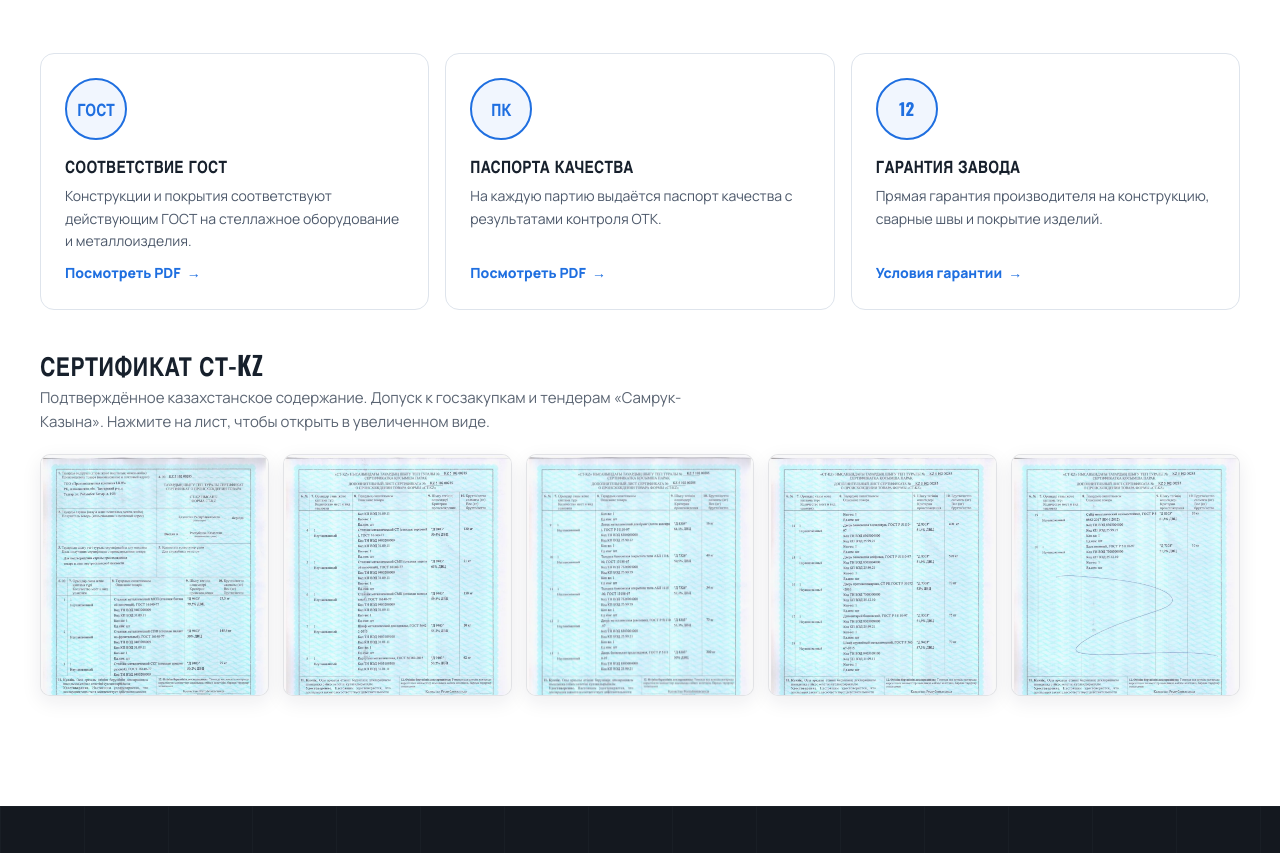
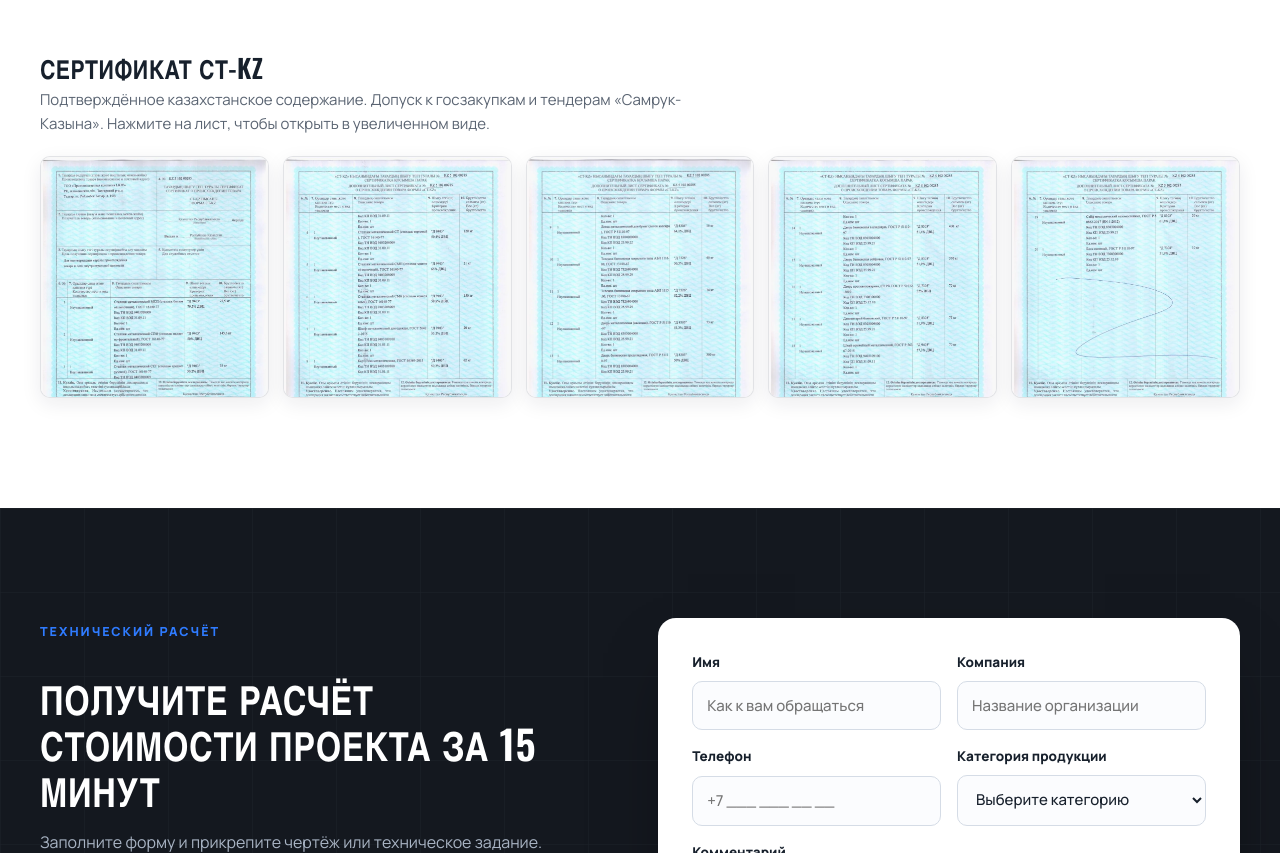
Before and after one commit to Ali-hub-01/nasteel, a plain HTML site: page index.html in a window 1280 px wide. Shown: the part 6126-6979 px from the top of the page. Drawn offline with nearby package versions, Linux system fonts and the light colour scheme.

Commit message:
nasteel: убраны карточки документов (ГОСТ/ПК/Гарантия) — остались реальные сертификаты СТ-KZ
Co-Authored-By: Claude Opus 4.8 <noreply@anthropic.com>

```diff
--- a/index.html
+++ b/index.html
@@ -368,27 +368,6 @@
         <h2>Заводская гарантия и полный пакет документов</h2>
         <p class="section-lead">Продукция NASTEEL проходит сертификацию и поставляется с документами, которые принимают банки, госзакупки и тендерные комиссии.</p>
       </div>
-      <div class="docs-grid">
-        <article class="doc-card reveal">
-          <span class="doc-mark">ГОСТ</span>
-          <h3>Соответствие ГОСТ</h3>
-          <p>Конструкции и покрытия соответствуют действующим ГОСТ на стеллажное оборудование и металлоизделия.</p>
-          <a href="#" class="doc-link" data-track="doc" data-doc="gost">Посмотреть PDF</a>
-        </article>
-        <article class="doc-card reveal">
-          <span class="doc-mark">ПК</span>
-          <h3>Паспорта качества</h3>
-          <p>На каждую партию выдаётся паспорт качества с результатами контроля ОТК.</p>
-          <a href="#" class="doc-link" data-track="doc" data-doc="passport">Посмотреть PDF</a>
-        </article>
-        <article class="doc-card reveal">
-          <span class="doc-mark">12</span>
-          <h3>Гарантия завода</h3>
-          <p>Прямая гарантия производителя на конструкцию, сварные швы и покрытие изделий.</p>
-          <a href="#" class="doc-link" data-track="doc" data-doc="warranty">Условия гарантии</a>
-        </article>
-      </div>
-
       <div class="certs-block reveal">
         <h3 class="certs-title">Сертификат СТ-KZ</h3>
         <p class="certs-sub">Подтверждённое казахстанское содержание. Допуск к госзакупкам и тендерам «Самрук-Казына». Нажмите на лист, чтобы открыть в увеличенном виде.</p>
```
